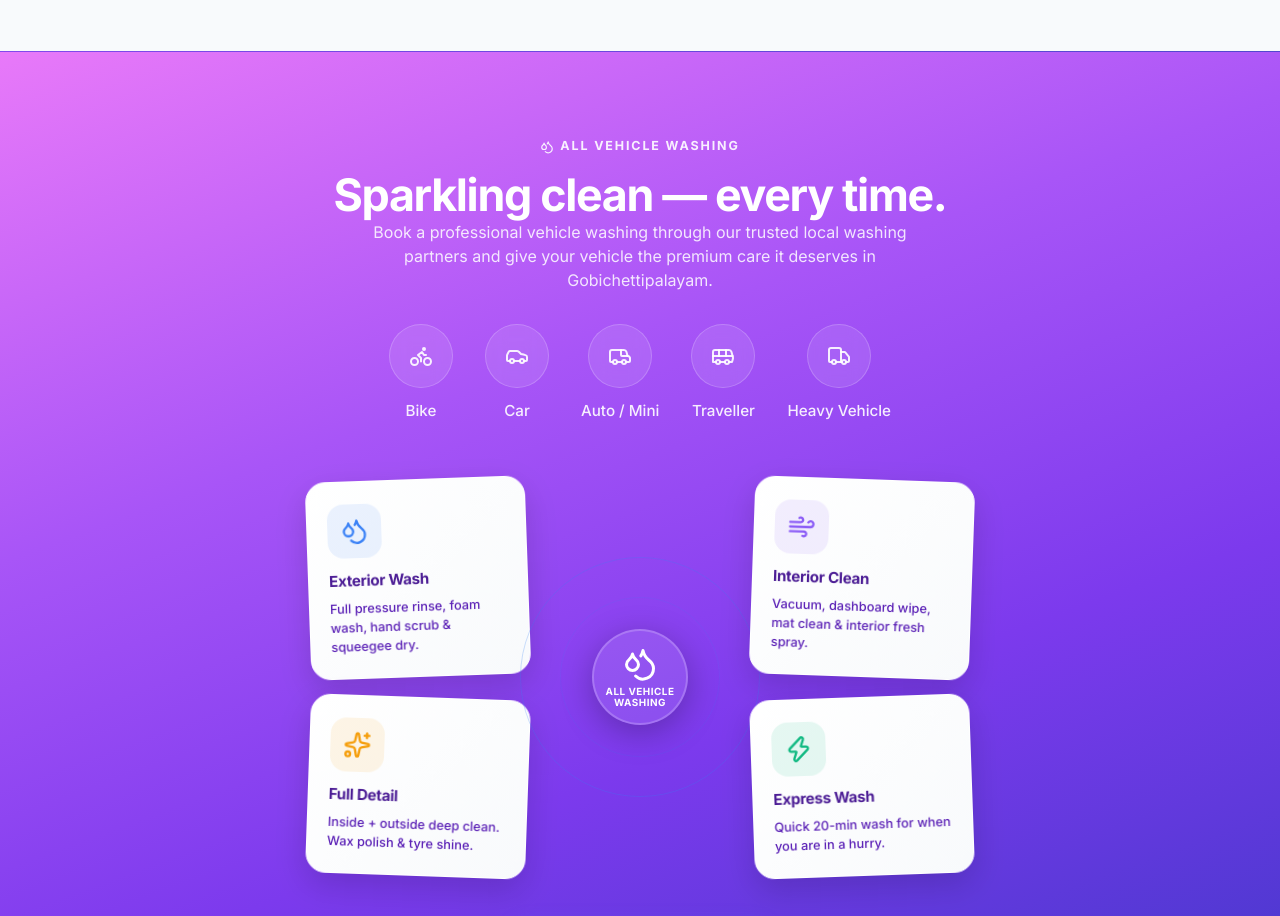
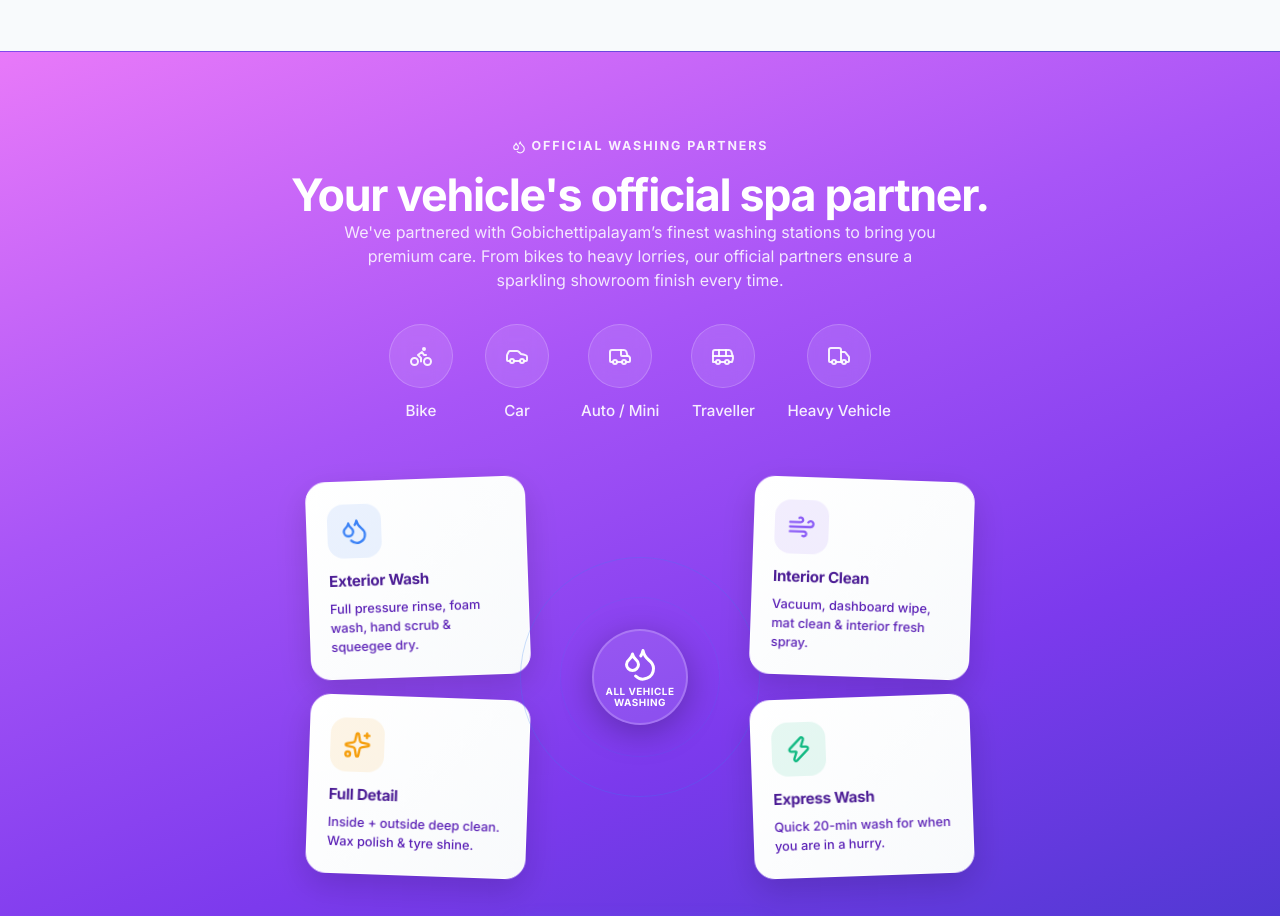
Before and after one commit to DhanushSundharam/Circlein, a React (Vite) app: page / in a window 1280 px wide. Shown: the part 2220-3136 px from the top of the page. Built offline with nearby package versions, Linux system fonts and the light colour scheme.

Commit message:
Update washing section copy to highlight official partnership

```diff
--- a/src/pages/Landing.jsx
+++ b/src/pages/Landing.jsx
@@ -61,9 +61,9 @@ const T = {
     ctaSub: 'Search for a driver near you right now — it only takes a minute.',
     ctaBtn: 'Find a Driver Near Me',
 
-    washTag: 'All Vehicle Washing',
-    washTitle: 'Sparkling clean — every time.',
-    washSub: 'Book a professional vehicle washing through our trusted local washing partners and give your vehicle the premium care it deserves in Gobichettipalayam.',
+    washTag: 'Official Washing Partners',
+    washTitle: 'Your vehicle\'s official spa partner.',
+    washSub: 'We\'ve partnered with Gobichettipalayam’s finest washing stations to bring you premium care. From bikes to heavy lorries, our official partners ensure a sparkling showroom finish every time.',
     washVehicles: ['Bike', 'Car', 'Auto / Mini', 'Traveller', 'Heavy Vehicle'],
     washCards: [
       { icon: <Droplets size={28}/>, color: '#3b82f6', bg: 'rgba(59,130,246,0.1)', title: 'Exterior Wash', desc: 'Full pressure rinse, foam wash, hand scrub & squeegee dry.' },
@@ -134,9 +134,9 @@ const T = {
     ctaSub: 'உங்களுக்கு அருகில் ஓட்டுனரை தேடுங்கள் — ஒரு நிமிடம் மட்டுமே ஆகும்.',
     ctaBtn: 'அருகில் ஓட்டுனரை தேடு',
 
-    washTag: 'அனைத்து வாகன கழுவுதல்',
-    washTitle: 'சிறந்த முறையில் வாகன கழுவும் சேவை.',
-    washSub: 'கோபிசெட்டிபாளையம் பகுதியில் எங்கள் நம்பகமான வாகன கழுவும் பார்ட்னர்கள் மூலம் உங்கள் வாகனத்திற்கு சிறந்த தொழில்முறை சேவையை பெறுங்கள்.',
+    washTag: 'அதிகாரபூர்வ வாஷிங் பார்ட்னர்',
+    washTitle: 'உங்கள் வாகனத்தின் அதிகாரபூர்வ ஸ்பா பார்ட்னர்.',
+    washSub: 'கோபிசெட்டிபாளையத்தின் சிறந்த வாஷிங் ஸ்டேஷன்களுடன் நாங்கள் அதிகாரபூர்வமாக இணைந்துள்ளோம். பைக் முதல் கனரக லாரிகள் வரை, உங்கள் வாகனத்திற்கு சிறப்பான கவனிப்பை வழங்கி, புதியது போல் மிளிரச் செய்கிறோம்.',
     washVehicles: ['பைக்', 'கார்', 'ஆட்டோ / மினி', 'டிராவலர்', 'கனரக வாகனம்'],
     washCards: [
       { icon: <Droplets size={28}/>, color: '#3b82f6', bg: 'rgba(59,130,246,0.1)', title: 'வெளிப்புற கழுவுதல்', desc: 'முழு அழுத்தம், நுரை கழுவுதல், கை தேய்ப்பு.' },
```
